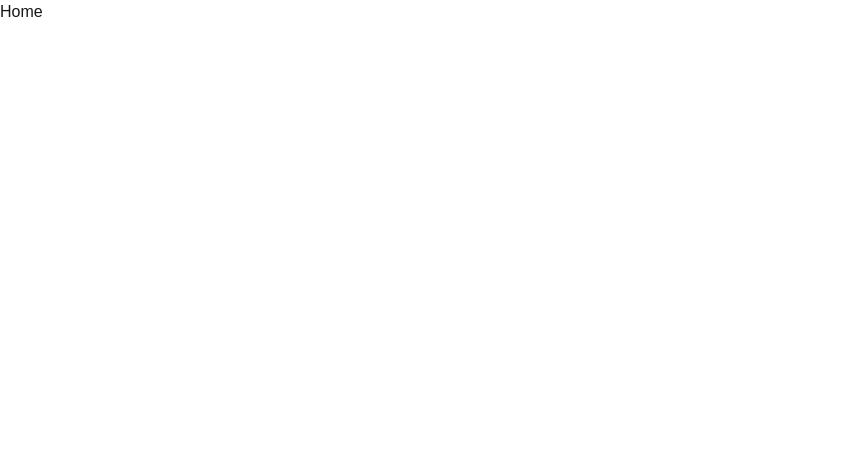
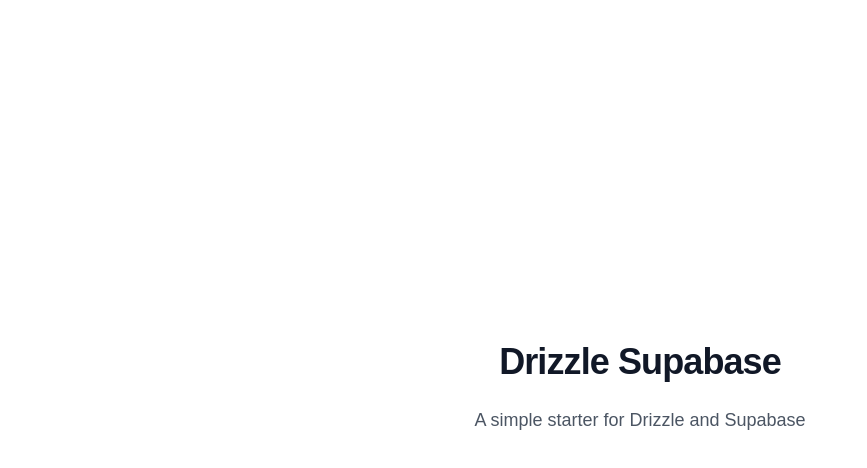
Before and after one commit to anzure1234/drizzle-supabase, a Next.js app: page / in a window 1280 px wide. Shown: the top 468 px of the page, without its empty margins (0-867 px from the left). Built offline with nearby package versions, Linux system fonts and the light colour scheme.

Commit message:
add dummy file to make git happy

```diff
--- a/src/app/page.tsx
+++ b/src/app/page.tsx
@@ -1,3 +1,14 @@
 export default function Home() {
-    return <>Home</>;
+    return (
+        <div className="flex min-h-screen flex-col items-center justify-center py-2">
+            <main className="flex w-full flex-col items-center justify-center px-6 py-10 text-center">
+                <h1 className="mb-6 text-4xl font-bold tracking-tight text-gray-900">
+                    Drizzle Supabase
+                </h1>
+                <p className="mb-6 text-lg font-medium text-gray-600">
+                    A simple starter for Drizzle and Supabase
+                </p>
+            </main>
+        </div>
+    )
 }
```
